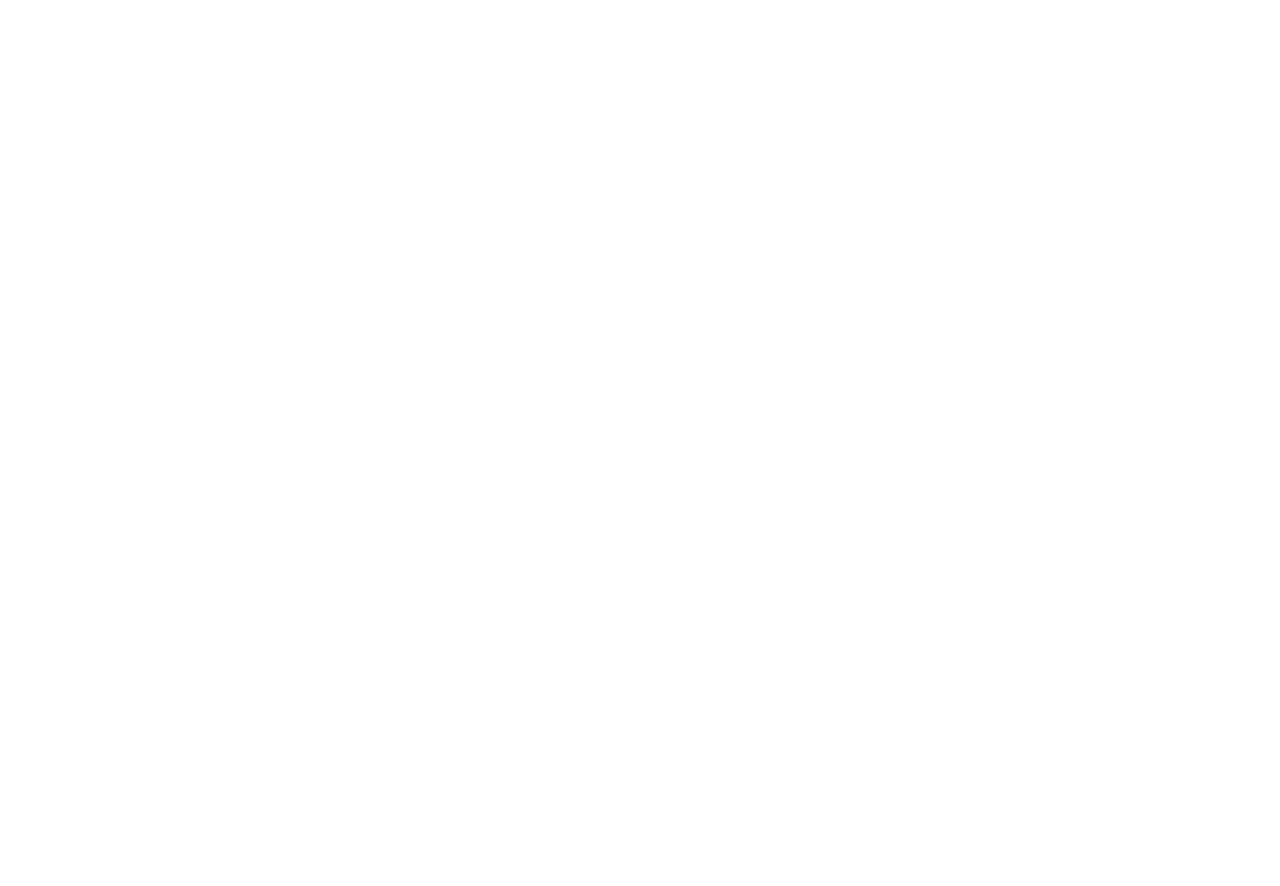
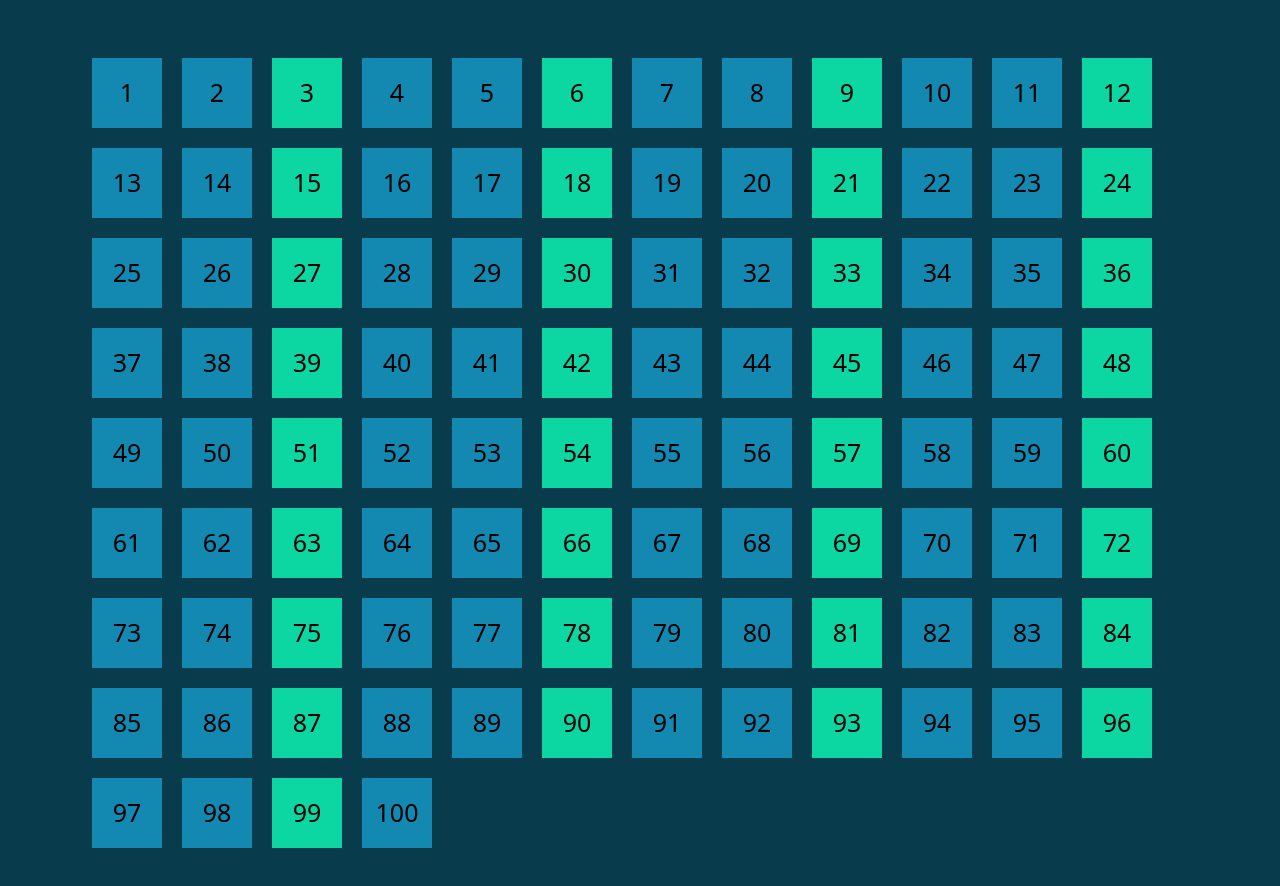
Before and after one commit to Manu199/js-fizzbuzz, a plain HTML site: page index.html in a window 1280 px wide. Before the commit the page ends 800 px from the top, so only its background shows below. Drawn offline with nearby package versions, Linux system fonts and the light colour scheme.

Commit message:
[add] boxes

```diff
--- a/CSS/style.css
+++ b/CSS/style.css
@@ -0,0 +1,22 @@
+.dark-blue {
+  background-color: #083B4C !important;
+
+}
+
+.box{
+  display: flex;
+  justify-content: center;
+  align-items: center;
+  background-color: #1389B2;
+  color: black;
+  font-size: 25px;
+  width: 70px;
+  height: 70px;
+  margin: 10px;
+
+}
+
+.bg-green {
+  background-color: #0CD6A1;
+
+}
--- a/index.html
+++ b/index.html
@@ -4,9 +4,19 @@
   <meta charset="UTF-8">
   <meta http-equiv="X-UA-Compatible" content="IE=edge">
   <meta name="viewport" content="width=device-width, initial-scale=1.0">
+  <link href="https://cdn.jsdelivr.net/npm/bootstrap@5.3.1/dist/css/bootstrap.min.css" rel="stylesheet" integrity="sha384-4bw+/aepP/YC94hEpVNVgiZdgIC5+VKNBQNGCHeKRQN+PtmoHDEXuppvnDJzQIu9" crossorigin="anonymous">
+
+  <link rel="stylesheet" href="CSS/style.css">
   <title>Fizz Buzz</title>
 </head>
-<body>
+<body class="dark-blue">
 
+<div class="container my-5 dark-blue">
+  <div class="d-flex flex-wrap bg-light boxes dark-blue">
+    <!-- <div class="box">1</div> -->
+  </div>
+</div>
+
+  <script src="js/script.js"></script>
 </body>
 </html>
--- a/js/script.js
+++ b/js/script.js
@@ -0,0 +1,12 @@
+const boxContainer = document.querySelector('.boxes');
+for(let i = 0; i < 100; i++){
+  const box = document.createElement('div');
+  box.classList.add('box');
+  box.append(i + 1);
+
+  if(!((i + 1) % 3)){
+    box.classList.add('bg-green');
+  }
+
+  boxContainer.append(box);
+}
```
